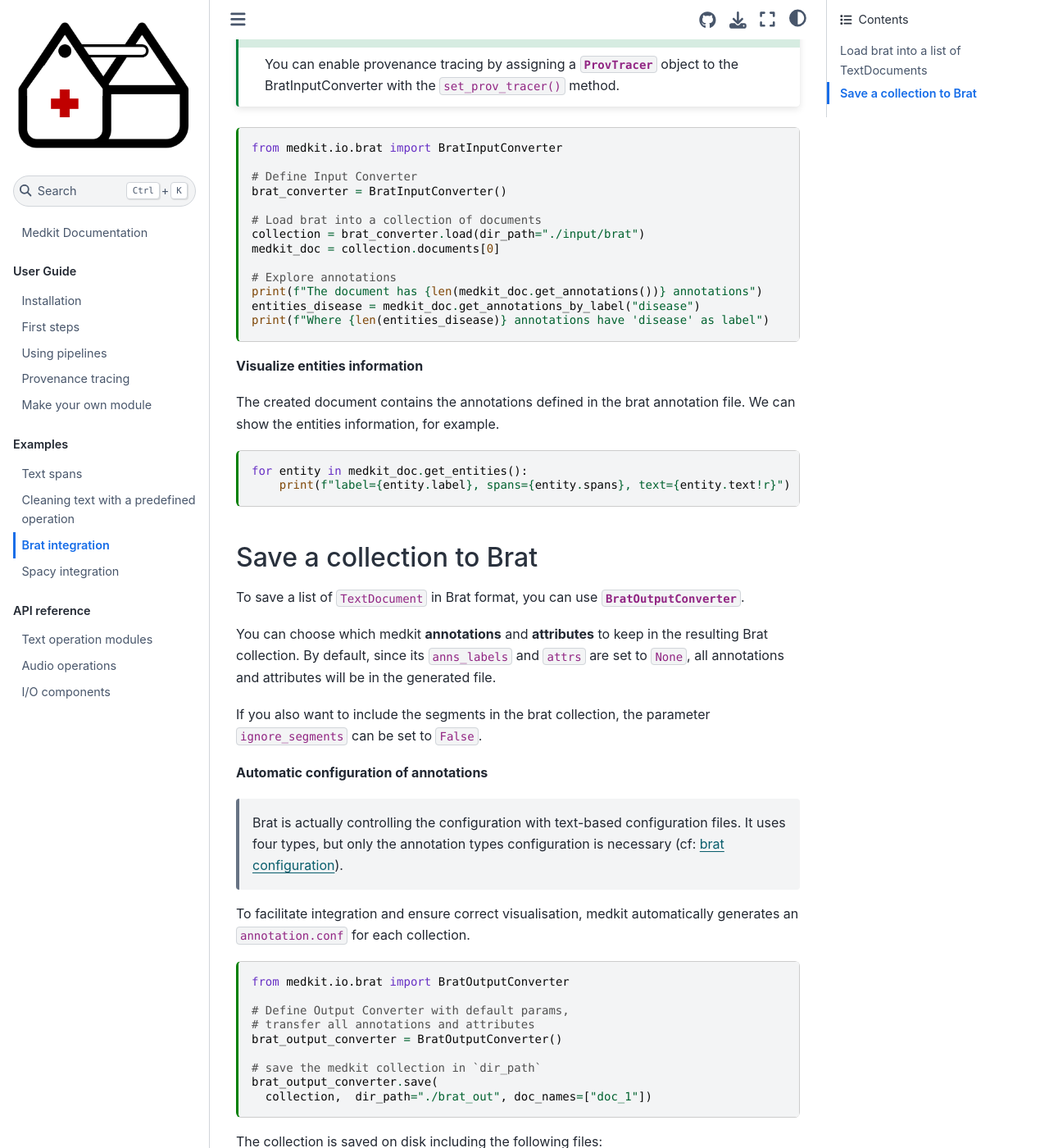
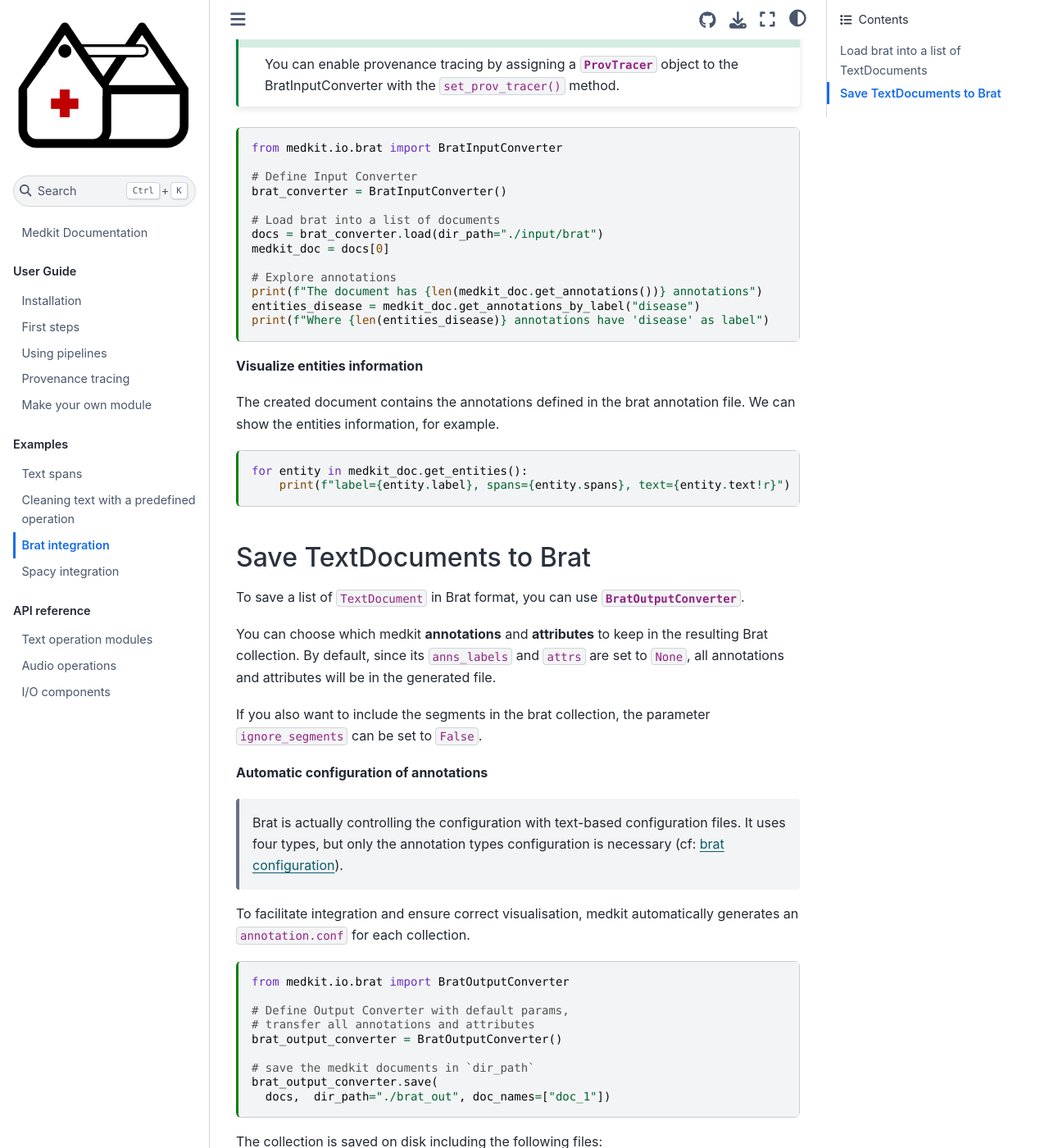
Before and after one commit to TeamHeka/medkit, a Jupyter Book: the page built from docs/examples/brat_io.md, in a window 1280 px wide and 1400 px high, scrolled down 825 px. Shown: the whole window at 82% size. Built offline with Jupyter Book 1.0.4 settings and Sphinx 7.4.7 and the Sphinx Book theme 1.1.4, drawn with Linux system fonts in a browser that asks for light colours; pages that are not in the unit, such as notebooks, are missing from menus.

Commit message:
Update docs

````diff
--- a/docs/examples/brat_io.md
+++ b/docs/examples/brat_io.md
@@ -56,9 +56,9 @@ from medkit.io.brat import BratInputConverter
 # Define Input Converter
 brat_converter = BratInputConverter()
 
-# Load brat into a collection of documents
-collection = brat_converter.load(dir_path="./input/brat")
-medkit_doc = collection.documents[0]
+# Load brat into a list of documents
+docs = brat_converter.load(dir_path="./input/brat")
+medkit_doc = docs[0]
 
 # Explore annotations
 print(f"The document has {len(medkit_doc.get_annotations())} annotations")
@@ -77,7 +77,7 @@ for entity in medkit_doc.get_entities():
     print(f"label={entity.label}, spans={entity.spans}, text={entity.text!r}")
 ```
 
-## Save a collection to Brat
+## Save TextDocuments to Brat
 
 To save a list of `TextDocument` in Brat format, you can use {class}`~medkit.io.brat.BratOutputConverter`.
 
@@ -100,9 +100,9 @@ from medkit.io.brat import BratOutputConverter
 # transfer all annotations and attributes
 brat_output_converter = BratOutputConverter()
 
-# save the medkit collection in `dir_path`
+# save the medkit documents in `dir_path`
 brat_output_converter.save(
-  collection,  dir_path="./brat_out", doc_names=["doc_1"])
+  docs,  dir_path="./brat_out", doc_names=["doc_1"])
 ```
 
 The collection is saved on disk including the following files:
````
Also changed, not shown: docs/examples/spacy_io.md (+5 -5 lines).
